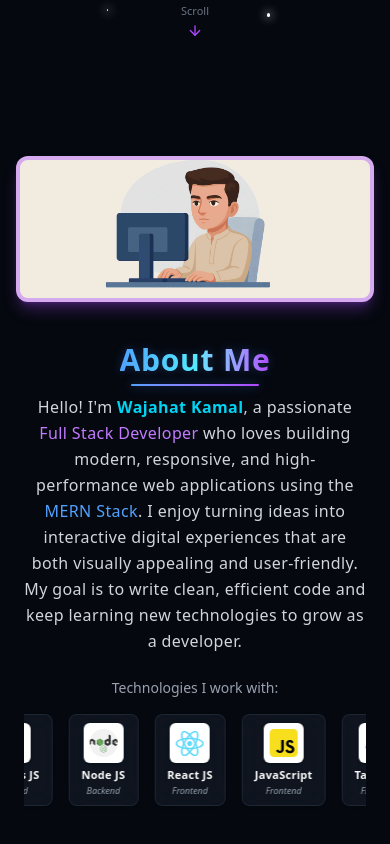
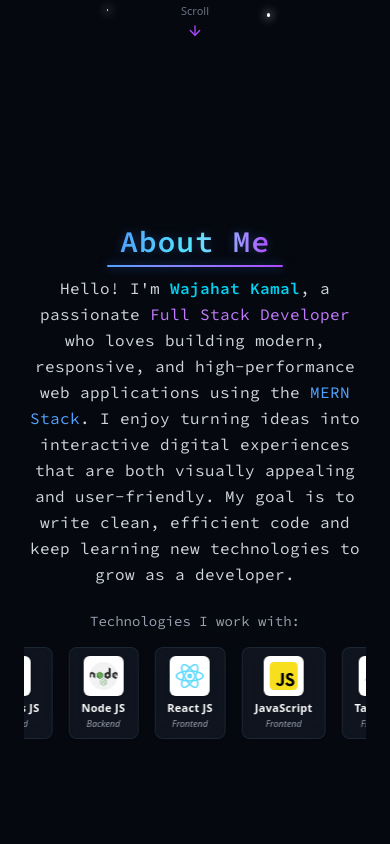
Before and after one commit to wajahat-kamal/Dev-Portfolio, a React (Vite) app: page / in a window 390 px wide. Shown: the part 777-1621 px from the top of the page. Built offline with nearby package versions, Linux system fonts and the light colour scheme.

Commit message:
Refactor AboutSection component: remove image section for a cleaner layout, and adjust gradient line width for improved visual balance.

```diff
--- a/src/components/AboutSection.jsx
+++ b/src/components/AboutSection.jsx
@@ -31,30 +31,19 @@ export const AboutSection = () => {
             ></div>
           </div>
         </div>
-        <div className="md:hidden flex justify-center items-center w-full sm:w-80 md:w-72 lg:w-80 h-auto bg-[#F2ECE0] rounded-xl border-4 border-purple-500/40 shadow-lg shadow-purple-500/30 transition-all duration-500 hover:scale-105 hover:shadow-purple-500/50 group">
-          <div className="relative">
-            <img
-              src={portfolioImg}
-              alt="Wajahat Kamal"
-              className="w-52 sm:w-60 md:w-64 lg:w-72 h-auto rounded-lg object-cover transition-transform duration-500"
-            />
-            {/* Gradient Glow Overlay */}
-            <div className="absolute inset-0 rounded-xl bg-gradient-to-tr from-purple-500/20 to-blue-400/20 opacity-0 group-hover:opacity-100 blur-xl transition-opacity duration-500"></div>
-          </div>
-        </div>
 
         {/* ====== Text Content ====== */}
         <div className="max-w-xl w-full text-center md:text-left space-y-4 px-2 sm:px-4">
           {/* ====== Heading ====== */}
-          <h2 className="text-3xl sm:text-4xl font-extrabold text-center md:text-start relative mb-4">
+          <h2 className="text-3xl sm:text-4xl font-extrabold text-center md:text-start relative mb-4 fira-code">
             <span className="bg-gradient-to-r from-blue-400 via-cyan-300 to-purple-500 bg-clip-text text-transparent tracking-wide drop-shadow-[0_0_5px_rgba(59,130,246,0.3)]">
               About Me
             </span>
-            <span className="absolute -bottom-2 left-1/2 md:left-0 -translate-x-1/2 md:translate-x-0 w-32 h-[2px] bg-gradient-to-r from-blue-400 to-purple-500 rounded-full shadow-[0_0_10px_rgba(59,130,246,0.6)]"></span>
+            <span className="absolute -bottom-2 left-1/2 md:left-0 -translate-x-1/2 md:translate-x-0 w-44 h-[2px] bg-gradient-to-r from-blue-400 to-purple-500 rounded-full shadow-[0_0_10px_rgba(59,130,246,0.6)]"></span>
           </h2>
 
           {/* ====== Paragraph ====== */}
-          <p className="text-gray-300 text-[16px] sm:text-[17px] leading-relaxed tracking-wide">
+          <p className="text-gray-300 text-[16px] sm:text-[17px] leading-relaxed tracking-wide fira-code">
             Hello! I'm{" "}
             <span className="font-semibold text-cyan-400">Wajahat Kamal</span>,
             a passionate{" "}
@@ -69,7 +58,7 @@ export const AboutSection = () => {
 
           {/* ====== Skills Section ====== */}
           <div className="mt-6 w-full">
-            <p className="text-sm text-gray-400">Technologies I work with:</p>
+            <p className="text-sm text-gray-400 fira-code">Technologies I work with:</p>
             <div className="flex justify-center md:justify-start">
               <SkillsSection />
             </div>
```
